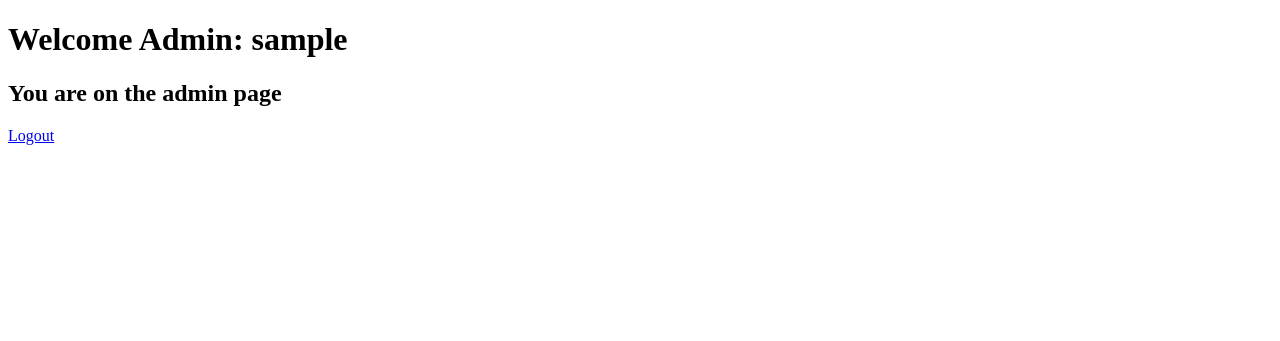
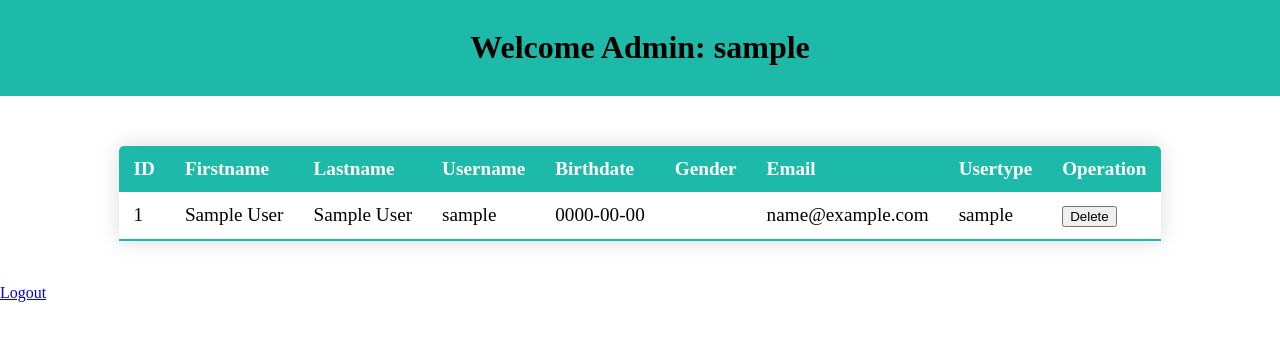
Before and after one commit to Brentdpw/GiftTracker, a PHP site: page /adminHome.php in a window 1280 px wide. Shown: the top 341 px of the page. Run offline with PHP 8.4, Linux system fonts and the light colour scheme; the visitor is signed in with stand-in values (Sample User, id 1); data that the repository does not hold is empty.

Commit message:
update 13/04 Kenny fixt it again ;)

```diff
--- a/adminHome.php
+++ b/adminHome.php
@@ -1,4 +1,6 @@
 <?php
+
+include 'config.php';
 
 session_start();
 
@@ -13,11 +15,68 @@ if (!isset($_SESSION['username'])) {
     <head>
         <meta charset="UTF-8">
         <meta name="viewport" content="width=device-width, initial-scale=1.0">
+        <link rel="stylesheet" href="./assets/css/login.css">
+        <link rel="stylesheet" href="./assets/css/style.css">
+        <link rel="stylesheet" href="./assets/css/loginForms.css">
+        <link rel="stylesheet" href="./assets/css/adminHome.css">
         <title>Admin Home</title>
     </head>
     <body>
-        <?php echo "<h1>Welcome Admin: " . $_SESSION['username'] . "</h1>"; ?>
-        <h2>You are on the admin page</h2>
+        <div class="header">
+            <?php echo "<h1>Welcome Admin: " . $_SESSION['username'] . "</h1>"; ?>
+        </div>
+
+        <div>
+            <table class="adminTable">
+                <thead>
+                    <tr>
+                        <th>ID</th>
+                        <th>Firstname</th>
+                        <th>Lastname</th>
+                        <th>Username</th>
+                        <th>Birthdate</th>
+                        <th>Gender</th>
+                        <th>Email</th>
+                        <th>Usertype</th>
+                        <th>Operation</th>
+                    </tr>
+                </thead>
+
+                <tbody>
+                    <?php
+                        $sql = "SELECT user_id, firstname, lastname, username, birthdate, gender, email, UserAdmin from user";
+                        $result = $conn-> query($sql);
+
+                        if($result-> num_rows > 0){
+                            while($row = $result-> fetch_assoc()){
+                                ?>
+                                <tr>
+                                    <td><?= $row["user_id"];    ?></td>
+                                    <td><?= $row["firstname"];  ?></td>
+                                    <td><?= $row["lastname"];   ?></td>
+                                    <td><?= $row["username"];   ?></td>
+                                    <td><?= $row["birthdate"];  ?></td>
+                                    <td><?= $row["gender"];     ?></td>
+                                    <td><?= $row["email"];      ?></td>
+                                    <td><?= $row["UserAdmin"];  ?></td>
+                                    <td>
+                                        <form action="delete.php" method="POST">
+                                            <button type="submit" name="user_delete" value="<?= $row["user_id"];?>" class="btn btn-danger">Delete</button>
+                                        </form>
+                                    </td>
+                                </tr>
+                                <?php
+                            }
+                        }
+                    ?>
+                </tbody>
+
+            </table>
+        </div>
+
+        <br>
+
         <a href="logout.php">Logout</a>
+
     </body>
 </html>
--- /dev/null
+++ b/assets/css/adminHome.css
@@ -0,0 +1,43 @@
+.adminTable{
+    border-collapse: collapse;
+    margin: 25px 0;
+    margin-left: auto;
+    margin-right: auto;
+    margin-top: 50px;
+    font-size: 1.2rem;
+    min-width: 400px;
+    border-radius: 5px 5px 0 0;
+    overflow: hidden;
+    box-shadow: 0 0 20px rgba(0, 0, 0, 0.15);
+}
+
+.adminTable thead tr{
+    background-color: #1ebaa9;
+    color: white;
+    text-align: left;
+    font-weight: bold;
+}
+
+.adminTable th,
+.adminTable td{
+    padding: 12px 15px;
+}
+
+.adminTable tbody tr{
+    border-bottom: 1px solid #dddddd;
+}
+
+.adminTable tbody tr:nth-of-type(even){
+    background-color: #f3f3f3;
+}
+
+.adminTable tbody tr:last-of-type{
+    border-bottom: 2px solid #1ebaa9;
+}
+
+.adminTable td.knop{
+    background-color: #1ebaa9;
+    color: white;
+    font-size: 1.2rem;
+    padding: 10px 30px;
+}
```
Also changed, not shown: delete.php (added, +18 -0 lines).
